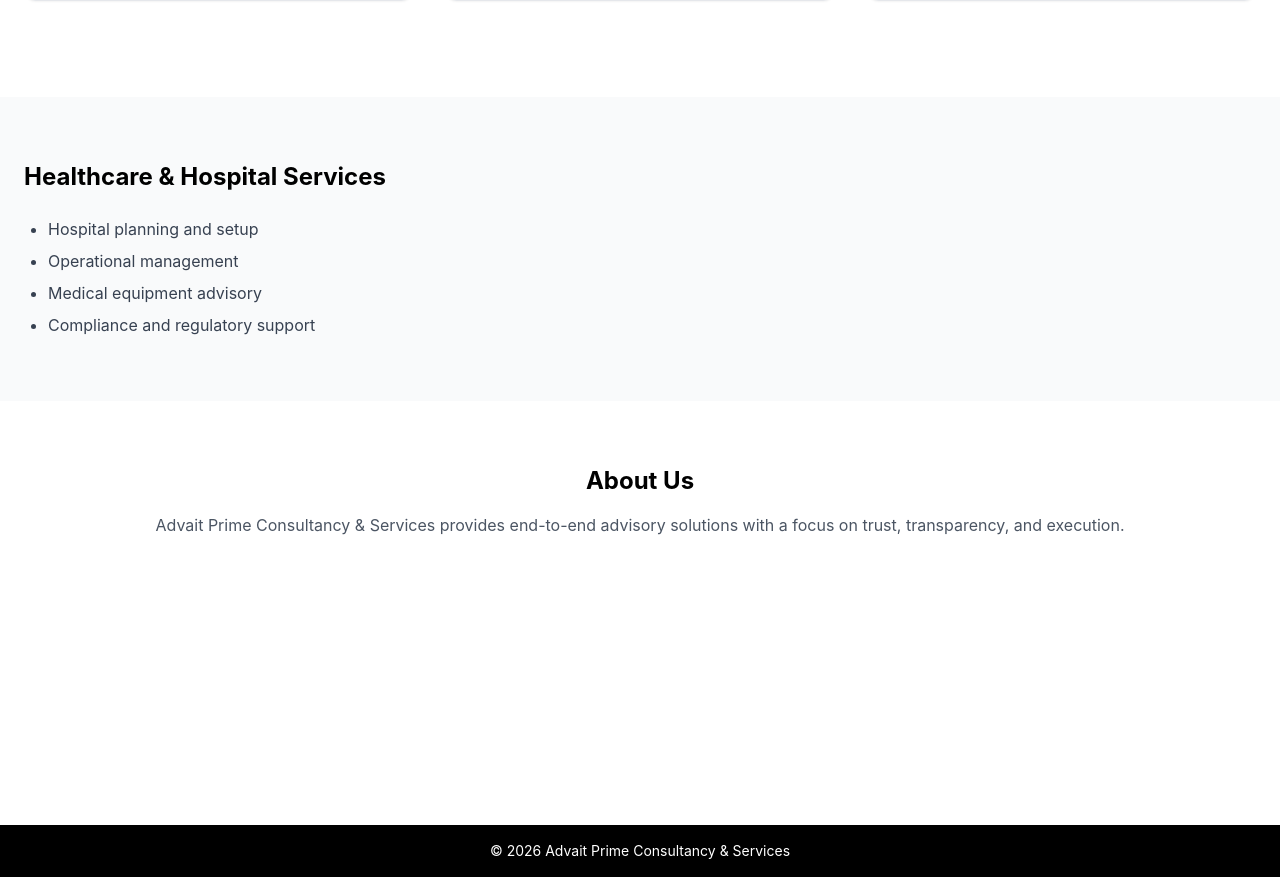
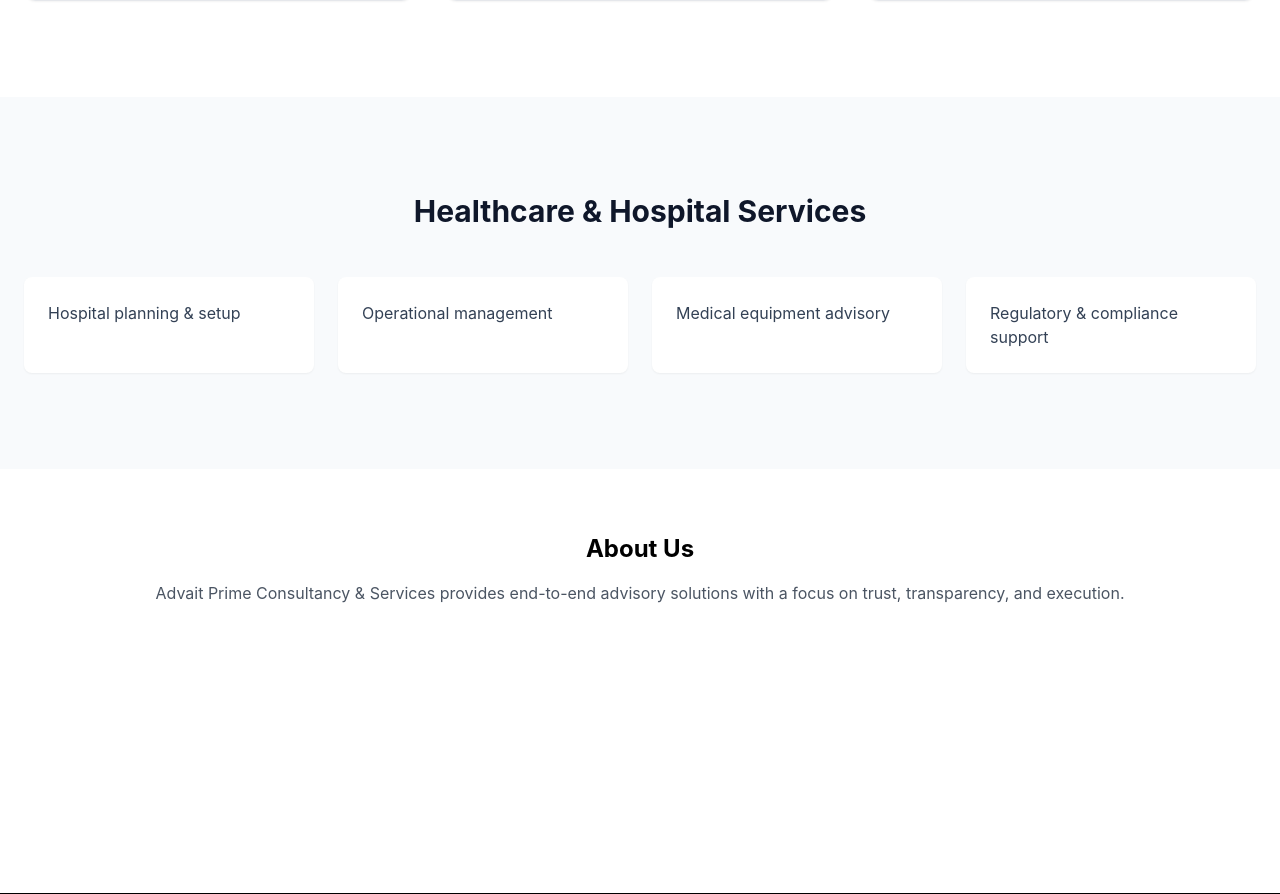
Before and after one commit to psh2590/advait-prime-website, a React app in the folder frontend/: page / in a window 1280 px wide. Shown: the part 888-1782 px from the top of the page. Built offline with nearby package versions, Linux system fonts and the light colour scheme; the HTML template or start-up script is replaced by a standard one.

Commit message:
Update Healthcare.jsx

```diff
--- a/frontend/src/components/Healthcare.jsx
+++ b/frontend/src/components/Healthcare.jsx
@@ -1,15 +1,25 @@
 export default function Healthcare() {
   return (
-    <section className="bg-gray-50 py-16">
-      <div className="max-w-7xl mx-auto px-6">
-        <h3 className="text-2xl font-bold mb-6">
+    <section id="healthcare" className="bg-slate-50 py-24">
+      <div className="mx-auto max-w-7xl px-6">
+        <h2 className="text-3xl font-bold text-slate-900 text-center">
           Healthcare & Hospital Services
-        </h3>
-        <ul className="list-disc pl-6 space-y-2 text-gray-700">
-          <li>Hospital planning and setup</li>
-          <li>Operational management</li>
-          <li>Medical equipment advisory</li>
-          <li>Compliance and regulatory support</li>
+        </h2>
+
+        <ul className="mt-12 grid gap-6 sm:grid-cols-2 lg:grid-cols-4 text-slate-700">
+          {[
+            "Hospital planning & setup",
+            "Operational management",
+            "Medical equipment advisory",
+            "Regulatory & compliance support",
+          ].map((item) => (
+            <li
+              key={item}
+              className="rounded-lg bg-white p-6 shadow-sm"
+            >
+              {item}
+            </li>
+          ))}
         </ul>
       </div>
     </section>
```
